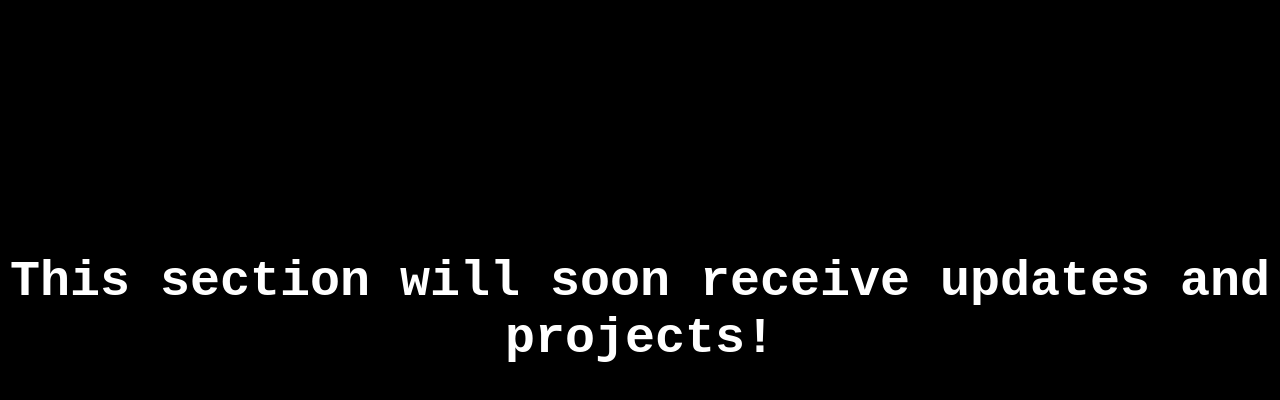
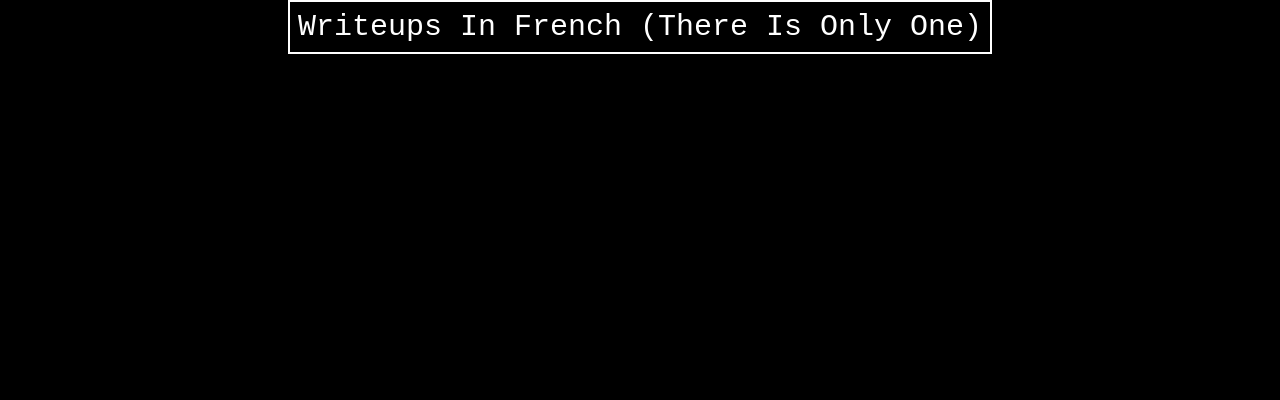
Before and after one commit to XPCollector303/portfolio, a plain HTML site: page MyWork/index.html in a window 1280 px wide. Drawn offline with Linux system fonts and the light colour scheme.

Commit message:
Added the link to my first ever writeup

```diff
--- a/MyWork/index.html
+++ b/MyWork/index.html
@@ -4,5 +4,7 @@
         <link rel="stylesheet" href="../styles.css" />
     </head>
     <body>
-        <h1 class="title">This section will soon receive updates and projects!</h1>
+        <div class="mainlinks">
+            <a href="Writeups/soireedescites.html">Writeups in French (there is only one)</a>
+        </div>
     </body>
```
